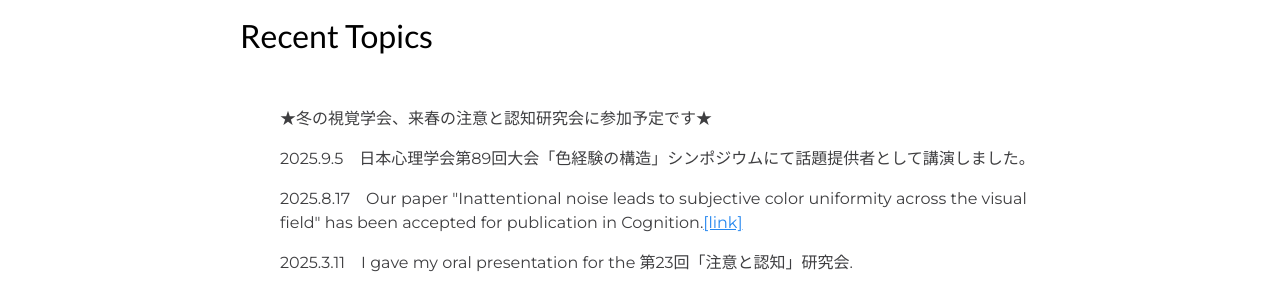
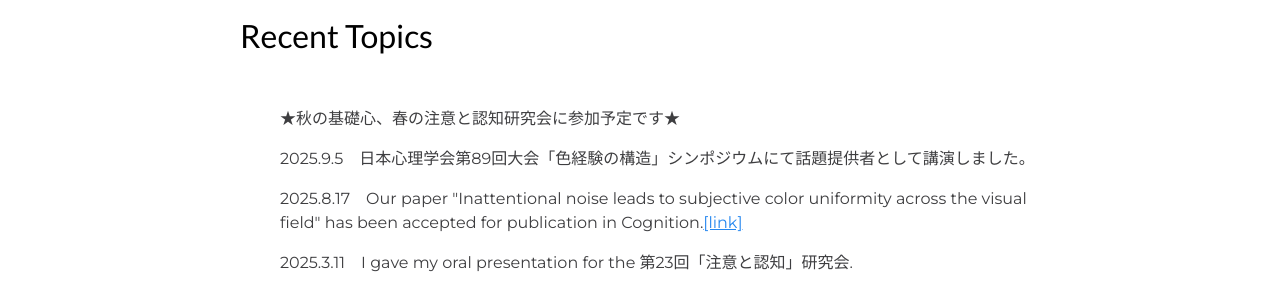
Before and after one commit to LNOKB/lnokb.github.io, a Jekyll site: the page built from index.html, in a window 1280 px wide. Shown: the part 959-1251 px from the top of the page. Built offline with Jekyll 4.4.1, drawn with Linux system fonts in a browser that asks for light colours.

Commit message:
Update index.html

```diff
--- a/index.html
+++ b/index.html
@@ -47,7 +47,7 @@ layout: home-page
 
 
       <p class="subtitle">
-        ★冬の視覚学会、来春の注意と認知研究会に参加予定です★
+        ★秋の基礎心、春の注意と認知研究会に参加予定です★
       </p>
 
       <p class="subtitle">
```
